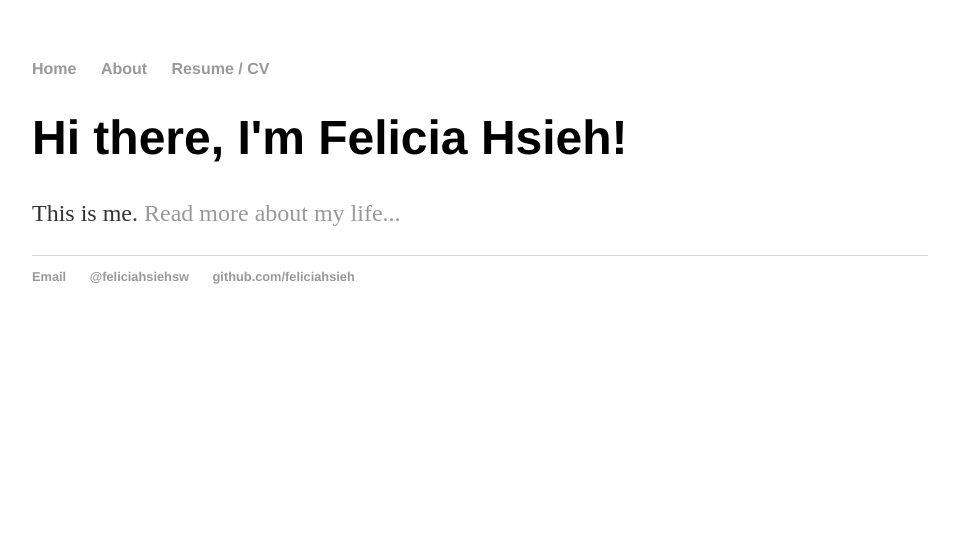
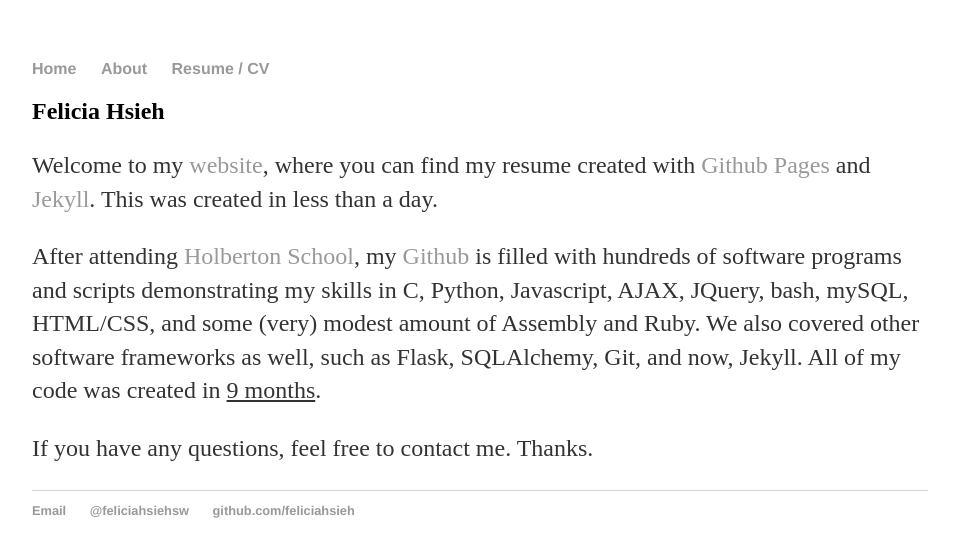
Before and after one commit to feliciahsieh/feliciahsieh.github.io, a Jekyll site: the page built from index.html, in a window 1280 px wide. Shown: the top 557 px of the page, without its empty margins (160-1119 px from the left). Built offline with Jekyll 4.4.1, drawn with Linux system fonts in a browser that asks for light colours.

Commit message:
Expanded text

```diff
--- a/index.html
+++ b/index.html
@@ -3,6 +3,8 @@ layout: default
 title: Felicia Hsieh
 ---
 <div class="blurb">
-	<h1>Hi there, I'm Felicia Hsieh!</h1>
-	<p>This is me. <a href="/about">Read more about my life...</a></p>
+	<h2>Felicia Hsieh</h2>
+	<p>Welcome to my <a href="http://feliciahsieh/feliciahsieh.github.io">website</a>, where you can find my resume created with <a href="https://pages.github.com/">Github Pages</a> and <a href="https://jekyllrb.com/">Jekyll</a>. This was created in less than a day.</p>
+	<p>After attending <a href="http://www.holbertonschool.com">Holberton School</a>, my <a href="http://www.github.com/feliciahsieh">Github</a> is filled with hundreds of software programs and scripts demonstrating my skills in C, Python, Javascript, AJAX, JQuery, bash, mySQL, HTML/CSS, and some (very) modest amount of Assembly and Ruby. We also covered other software frameworks as well, such as Flask, SQLAlchemy, Git, and now, Jekyll. All of my code was created in <u>9 months</u>.</p>
+	<p>If you have any questions, feel free to contact me. Thanks.</p>
 </div><!-- /.blurb -->
```
